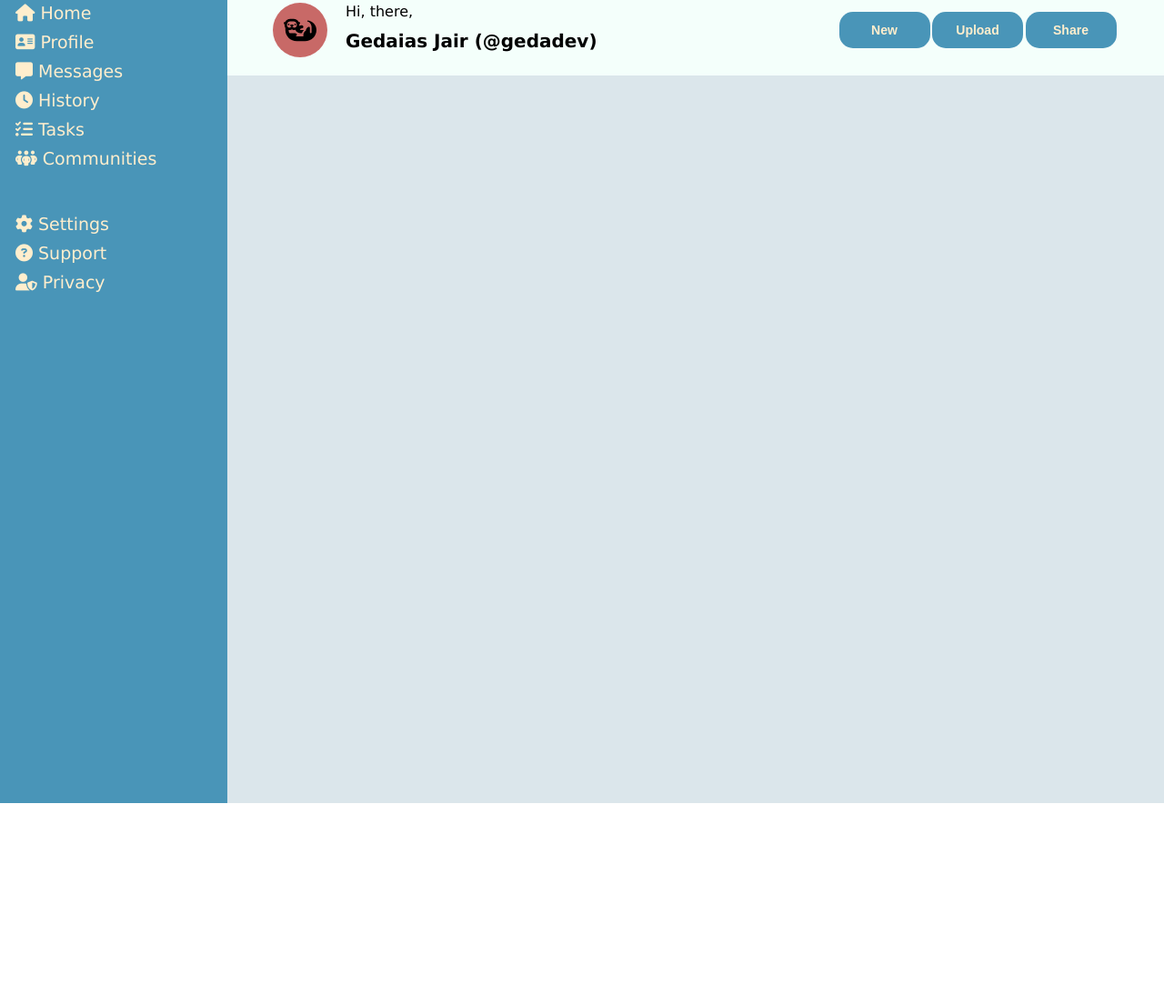
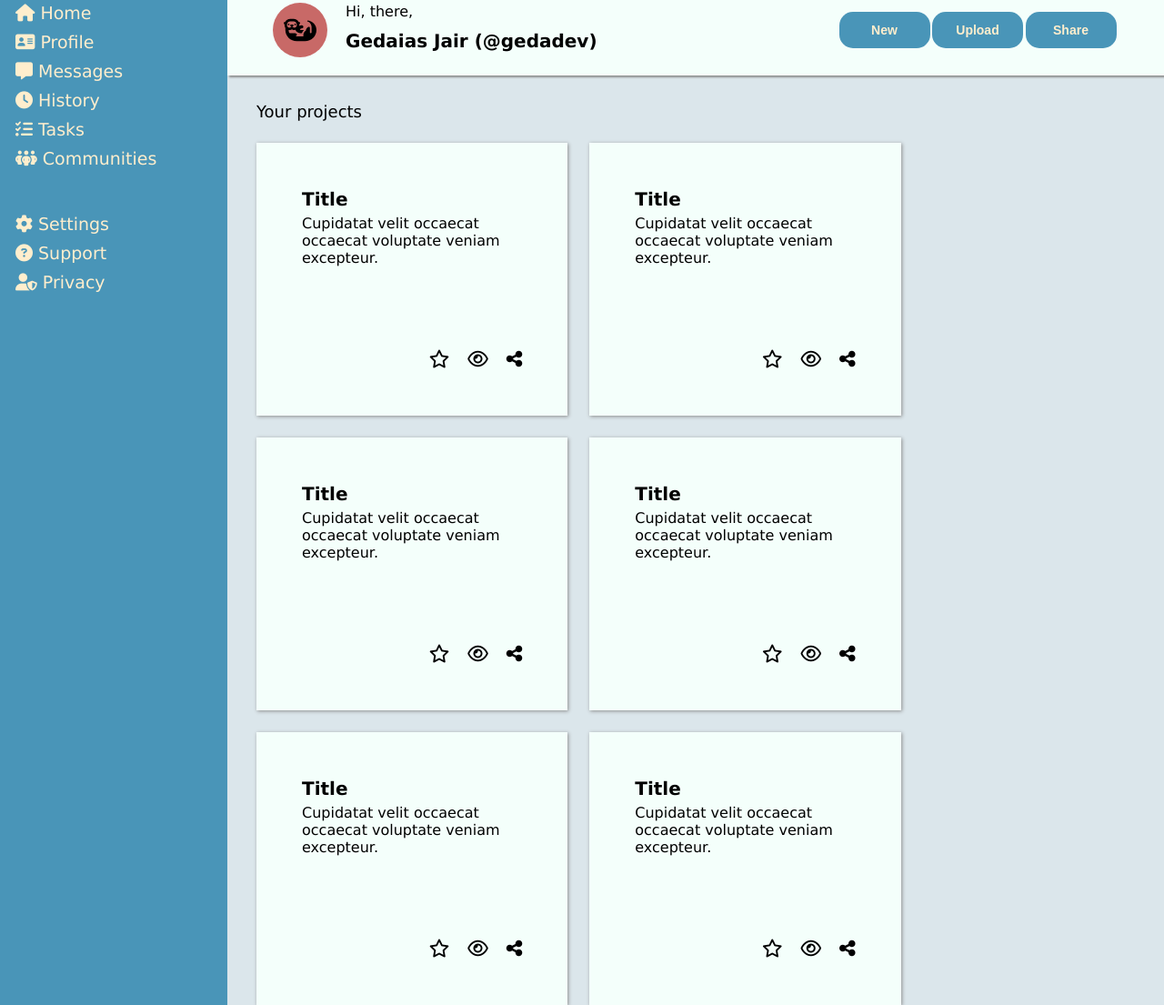
Before and after one commit to gedadev/dashboard, a plain HTML site: page index.html in a window 1280 px wide. Shown: the part 97-1202 px from the top of the page at 91% size. Before the commit the page ends 980 px from the top, so only its background shows below. Drawn offline with Linux system fonts and the light colour scheme.

Commit message:
styled the projects section

```diff
--- a/index.html
+++ b/index.html
@@ -54,6 +54,65 @@
             </ul>
         </div>
     </nav>
-    <main id="main"></main>
+    <main id="main">
+        <div id="projects">
+            <h3>Your projects</h3>
+            <div class="card">
+                <p>Title</p>
+                <p>Cupidatat velit occaecat occaecat voluptate veniam excepteur.</p>
+                <div class="action">
+                    <a href=""><i class="fa-regular fa-star"></i></a>
+                    <a href=""><i class="fa-regular fa-eye"></i></a>
+                    <a href=""><i class="fa-solid fa-share-nodes"></i></a>
+                </div>
+            </div>
+            <div class="card">
+                <p>Title</p>
+                <p>Cupidatat velit occaecat occaecat voluptate veniam excepteur.</p>
+                <div class="action">
+                    <a href=""><i class="fa-regular fa-star"></i></a>
+                    <a href=""><i class="fa-regular fa-eye"></i></a>
+                    <a href=""><i class="fa-solid fa-share-nodes"></i></a>
+                </div>
+            </div>
+            <div class="card">
+                <p>Title</p>
+                <p>Cupidatat velit occaecat occaecat voluptate veniam excepteur.</p>
+                <div class="action">
+                    <a href=""><i class="fa-regular fa-star"></i></a>
+                    <a href=""><i class="fa-regular fa-eye"></i></a>
+                    <a href=""><i class="fa-solid fa-share-nodes"></i></a>
+                </div>
+            </div>
+            <div class="card">
+                <p>Title</p>
+                <p>Cupidatat velit occaecat occaecat voluptate veniam excepteur.</p>
+                <div class="action">
+                    <a href=""><i class="fa-regular fa-star"></i></a>
+                    <a href=""><i class="fa-regular fa-eye"></i></a>
+                    <a href=""><i class="fa-solid fa-share-nodes"></i></a>
+                </div>
+            </div>
+            <div class="card">
+                <p>Title</p>
+                <p>Cupidatat velit occaecat occaecat voluptate veniam excepteur.</p>
+                <div class="action">
+                    <a href=""><i class="fa-regular fa-star"></i></a>
+                    <a href=""><i class="fa-regular fa-eye"></i></a>
+                    <a href=""><i class="fa-solid fa-share-nodes"></i></a>
+                </div>
+            </div>
+            <div class="card">
+                <p>Title</p>
+                <p>Cupidatat velit occaecat occaecat voluptate veniam excepteur.</p>
+                <div class="action">
+                    <a href=""><i class="fa-regular fa-star"></i></a>
+                    <a href=""><i class="fa-regular fa-eye"></i></a>
+                    <a href=""><i class="fa-solid fa-share-nodes"></i></a>
+                </div>
+            </div>
+        </div>
+        <div id="aside"></div>
+    </main>
 </body>
 </html>
--- a/style.css
+++ b/style.css
@@ -37,6 +37,8 @@ body {
     grid-template-rows: 1fr 1fr;
     padding: 20px 50px;
     gap: 20px 0;
+    box-shadow: 2px 2px 2px rgb(141, 141, 141);
+    z-index: 10;
 }
 
 #search {
@@ -151,5 +153,53 @@ body {
 
 #main {
     background-color: var(--fill-color);
-    height: 100vh;
+    display: grid;
+    grid-template-columns: 3fr 1fr;
 }
+
+#projects {
+    padding: 0 32px;
+    display: grid;
+    grid-template-columns: repeat(2, 1fr);
+    grid-template-rows: 50px auto;
+    gap: 24px;
+}
+
+#projects a {
+    color: black;
+}
+
+#projects a:hover {
+    color: rgb(136, 136, 136);
+}
+
+#projects h3 {
+    grid-column: 1 / 3;
+    align-self: end;
+    font-weight: 500;
+    font-size: 18px;
+}
+
+#projects .card {
+    background-color: var(--main-color);
+    height: 200px;
+    box-shadow: 1px 1px 4px rgb(141, 141, 141);
+    padding: 50px;
+    display: flex;
+    flex-direction: column;
+}
+
+#projects .card .action {
+    flex-grow: 1;
+    display: flex;
+    align-items: flex-end;
+    justify-content: flex-end;
+    gap: 20px;
+    font-size: 20px;
+}
+
+#projects .card p:first-of-type {
+    font-weight: bold;
+    font-size: 20px;
+    margin-bottom: 5px;
+}
```
